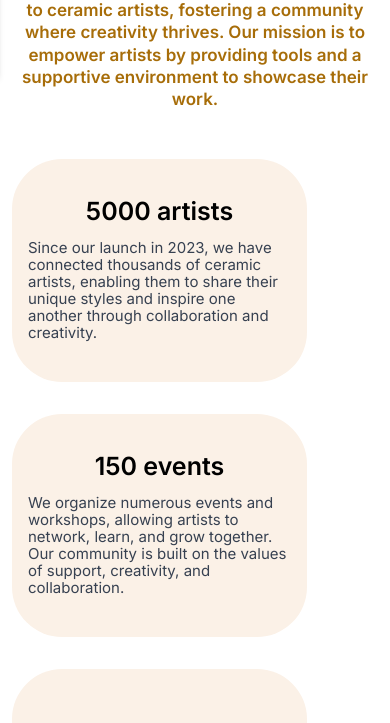
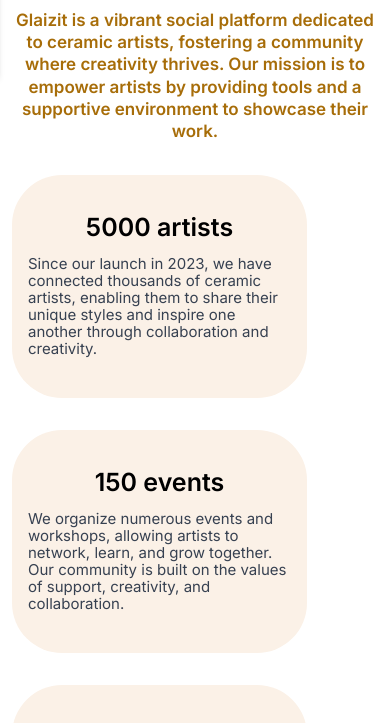
Before and after one commit to Durgesh18-p/Glaizit, a React app in the folder glaizit/: page / in a window 390 px wide. Shown: the part 767-1490 px from the top of the page. Built offline with nearby package versions, Linux system fonts and the light colour scheme.

Commit message:
padding adjusted

```diff
--- a/glaizit/src/components/AboutGlaizitHome.jsx
+++ b/glaizit/src/components/AboutGlaizitHome.jsx
@@ -21,8 +21,8 @@
 
 const AboutGlaizitHome = () => {
   return (
-    <div className="lg:m-28  pt-0 pl-3 pr-3">
-      <p className="text-[#A76D09] font-roboto font-semibold lg:text-[25px] text-[17px] lg:leading-[29.3px] leading-[22.3px]  text-center mb-12">
+    <div className="lg:m-28  lg:pt-0 pt-8 pl-3 pr-3">
+      <p className="text-[#A76D09] font-roboto font-semibold lg:text-[25px] text-[17px] lg:leading-[29.3px] leading-[22.3px]  text-center lg:mb-12 mb-8">
         Glaizit is a vibrant social platform dedicated to ceramic artists,
         fostering a community where creativity thrives. Our mission is to
         empower artists by providing tools and a supportive environment to
```
